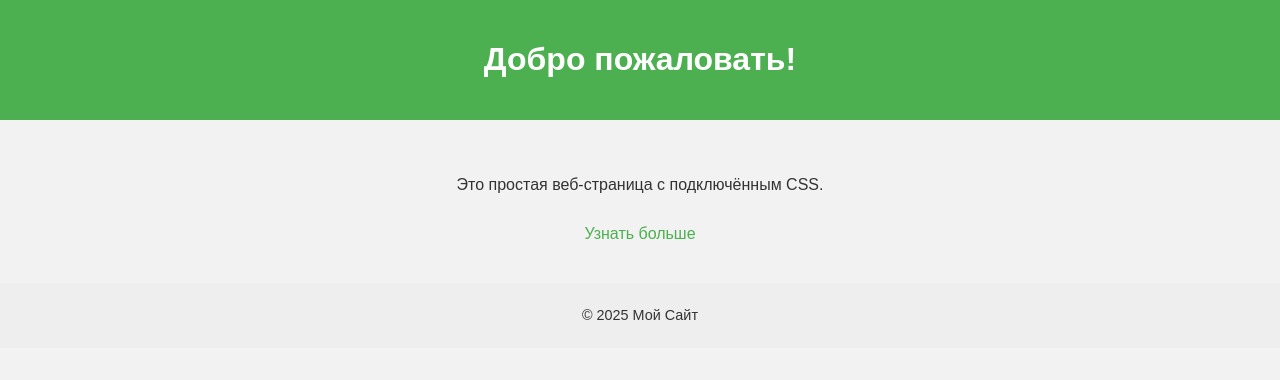
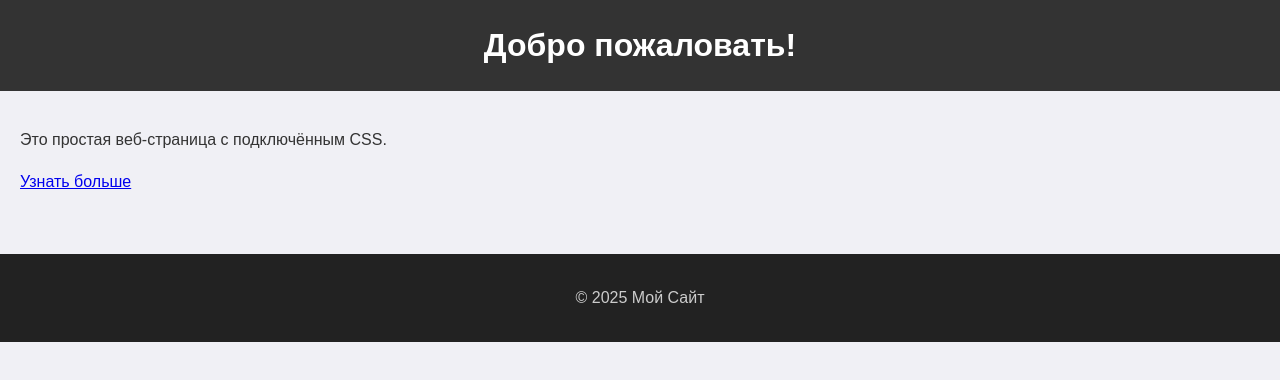
Before and after one commit to asika8518/project, a plain HTML site: page index.html in a window 1280 px wide. Drawn offline with Linux system fonts and the light colour scheme.

Commit message:
Update style.css

```diff
--- a/style.css
+++ b/style.css
@@ -1,37 +1,64 @@
-/* Основные стили */
-
+/* Общие стили */
 body {
-    font-family: Arial, sans-serif;
-    background-color: #f2f2f2;
-    color: #333;
-    text-align: center;
-    margin: 0;
-    padding: 0;
+  font-family: Arial, sans-serif;
+  margin: 0;
+  padding: 0;
+  line-height: 1.6;
+  background-color: #f0f0f5;
+  color: #333;
 }
 
+/* Шапка */
 header {
-    background-color: #4CAF50;
-    color: white;
-    padding: 20px;
+  background-color: #333;
+  color: white;
+  padding: 20px 0;
+  text-align: center;
 }
 
-main {
-    padding: 40px 20px;
+header h1 {
+  margin: 0;
 }
 
-a {
-    display: inline-block;
-    margin-top: 15px;
-    text-decoration: none;
-    color: #4CAF50;
+nav ul {
+  list-style: none;
+  padding: 0;
+  display: flex;
+  justify-content: center;
+  gap: 20px;
+  margin-top: 10px;
 }
 
-a:hover {
-    text-decoration: underline;
+nav a {
+  color: white;
+  text-decoration: none;
 }
 
+nav a:hover {
+  text-decoration: underline;
+}
+
+/* Основной блок */
+main {
+  padding: 20px;
+}
+
+section {
+  margin-bottom: 30px;
+}
+
+.about, .projects {
+  background: white;
+  padding: 15px;
+  border-radius: 10px;
+  box-shadow: 0 2px 5px rgba(0,0,0,0.1);
+}
+
+/* Футер */
 footer {
-    background-color: #eee;
-    padding: 10px;
-    font-size: 0.9em;
+  background-color: #222;
+  color: #ccc;
+  text-align: center;
+  padding: 15px;
+  margin-top: 40px;
 }
```
